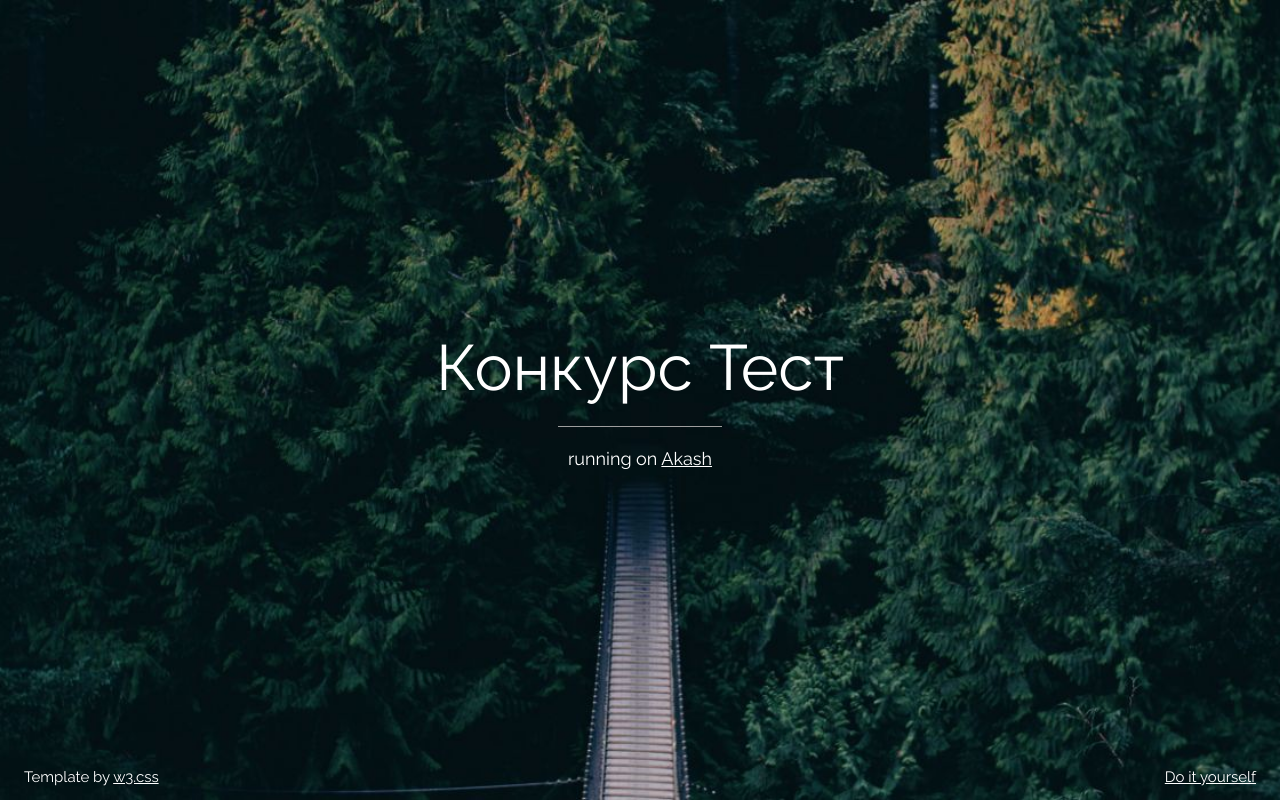
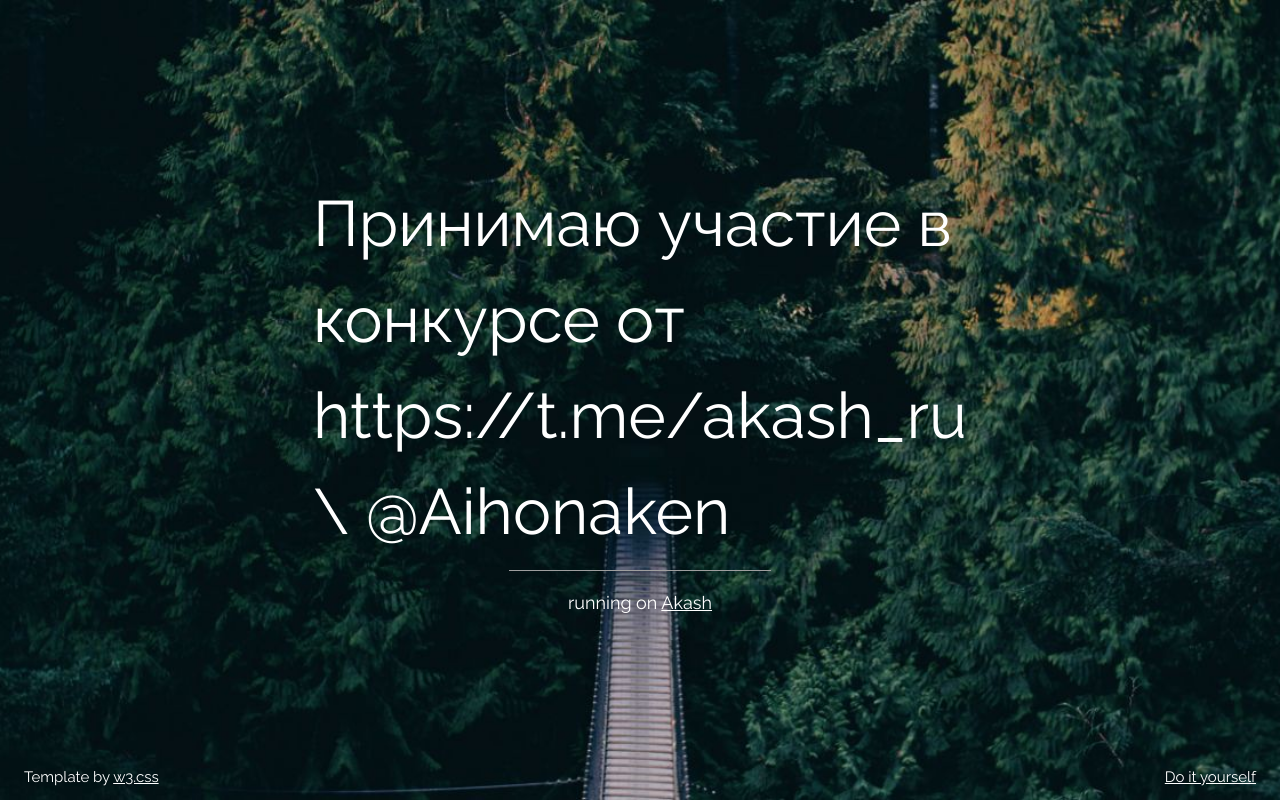
Before and after one commit to Aihonaken/Hello-World, a plain HTML site: page app/index.html in a window 1280 px wide. Drawn offline with nearby package versions, Linux system fonts and the light colour scheme.

Commit message:
Update index.html

```diff
--- a/app/index.html
+++ b/app/index.html
@@ -19,7 +19,7 @@
 
     <div class="bgimg w3-display-container w3-animate-opacity w3-text-white">
       <div class="w3-display-middle">
-        <h1 class="w3-jumbo w3-animate-top">Конкурс Тест</h1>
+        <h1 class="w3-jumbo w3-animate-top">Принимаю участие в конкурсе от https://t.me/akash_ru \ @Aihonaken</h1>
         <hr class="w3-border-grey" style="margin:auto;width:40%">
         <p class="w3-large w3-center">running on <a href="https://akash.network/">Akash</a></p>
       </div>
```
